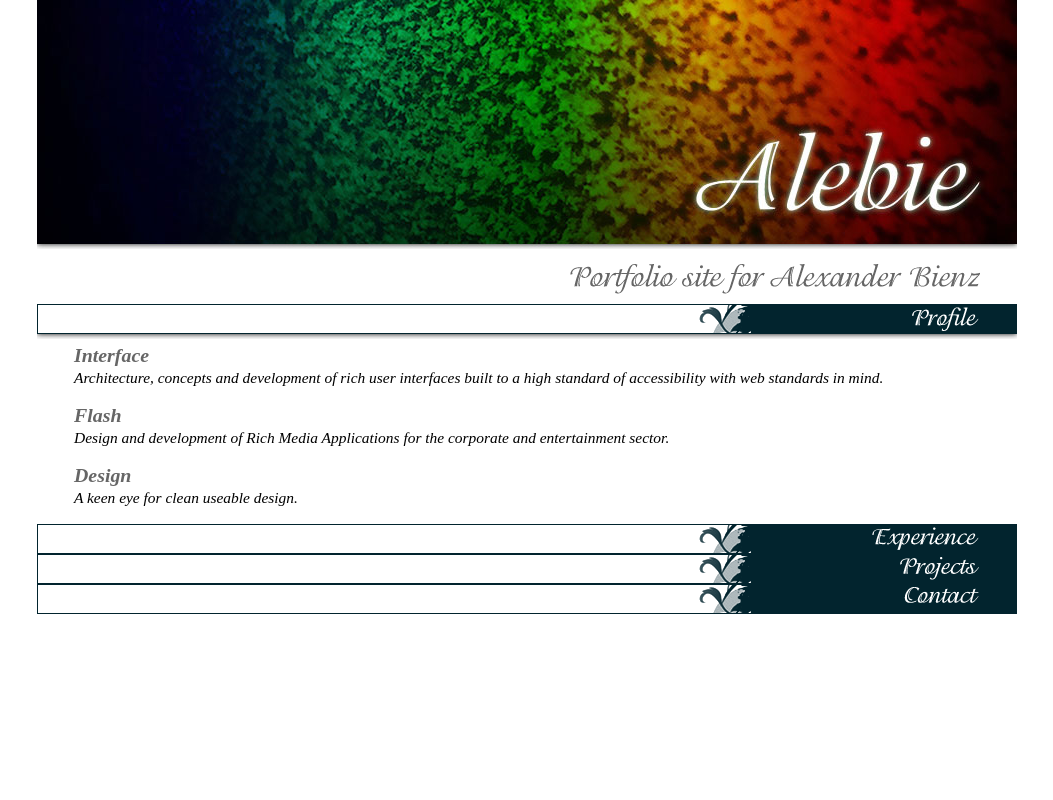
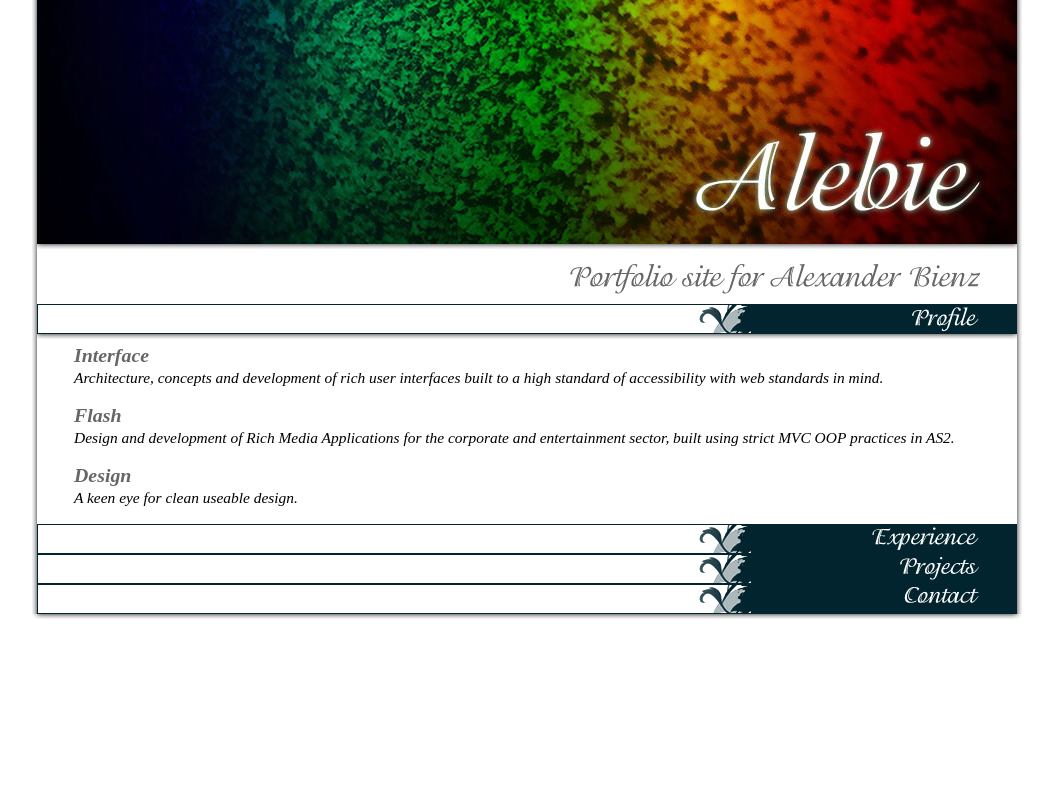
Before and after one commit to abienz/Alebie, a plain HTML site: page WebContent/index.html in a window 1280 px wide. Shown: the whole page, without its empty margins (113-1166 px from the left). Drawn offline with Linux system fonts and the light colour scheme.

Commit message:
Added contact form Added drop shadows
git-svn-id: http://www.alebie.com/svn/projects/alebie@4 2aea6488-cb3a-0410-8ea6-82219c8df79e

```diff
--- a/WebContent/css/global.css
+++ b/WebContent/css/global.css
@@ -74,10 +74,17 @@ p {
 }
 
 #wrapper {
-	width: 980px;
+	width: 990px;
+  padding: 0 0 5px;
 	margin: 0 auto;
 	text-align: left;
 	font-style: italic;
+  background: url(../images/dropshadow_bottom.gif) no-repeat 0 100%;
+}
+
+#wrapperInner {
+  padding: 0 5px;
+  background: url(../images/dropshadow_side.gif) repeat-y 0 0;
 }
 
 #header h1 {
--- a/WebContent/index.html
+++ b/WebContent/index.html
@@ -11,6 +11,7 @@
 
 	<body>
 		<div id="wrapper">
+      <div id="wrapperInner">
   			<div id="header">
   				<h1><img src="images/header2.jpg" alt="Personal website of Alexander Bienz" /><span>Alebie</span></h1>
   				<p><span>Portfolio site for Alexander Bienz</span></p>
@@ -26,7 +27,7 @@
   					<h3>Flash</h3>
   					<p>
   						Design and development of Rich Media Applications for the corporate and
-						entertainment sector.
+  						entertainment sector, built using strict MVC OOP practices in AS2.
   					</p>
   					<h3>Design</h3>
   					<p>
@@ -91,15 +92,21 @@
 
   				<h2 id="contact" class="toggler atStart"><a href="#contact"><span>Contact</span></a></h2>
   				<div class="element atStart">
-					<p>
-						Expert in the use of Eclipse IDE, Macromedia’s Dreamweaver, Homesite, (X)HTML/DHTML, CSS1/2, XML, XSL, JavaScript (DOM Scripting, AJAX, Unobtrusive practices), SQL, MySQL, SQLite3, MS SQL Server and MS Access, and Data Warehousing.
-					</p>
-					<p>
-						Advanced User Knowledge of Macromedia’s Flash and OOP ActionScript with Flash 8, Fireworks and Adobe Photoshop.A good knowledge of various other design and web software - including Macromedia’s Director, .NET.
-					</p>
-					<p>
-						Ability to work to very tight deadlines, under very strict specifications.
-					</p>
+            <form id="form1" method="post" action="/cgi-bin/contact.pl">
+              <div>
+                <label for="contact_name">Your name</label><input id="contact_name" type="text" />
+              </div>
+              <div>
+                <label for="contact_address">Your email address</label><input id="contact_address" type="text" />
+              </div>
+              <div>
+                <label for="contact_message">Your message</label><textarea id="contact_message"></textarea>
+              </div>
+              <div>
+                <label for="contact_validate">Not spam (Please check)</label><input type="checkbox" name="contact_validate" value="Yes" />
+              </div>
+            </form>
+  				</div>
   			</div>
       </div>
 		</div>
```
Also changed, not shown: WebContent/images/dropshadow_bottom.gif (added), WebContent/images/dropshadow_side.gif (added). Lines whose indentation alone changed are shown as unchanged.
